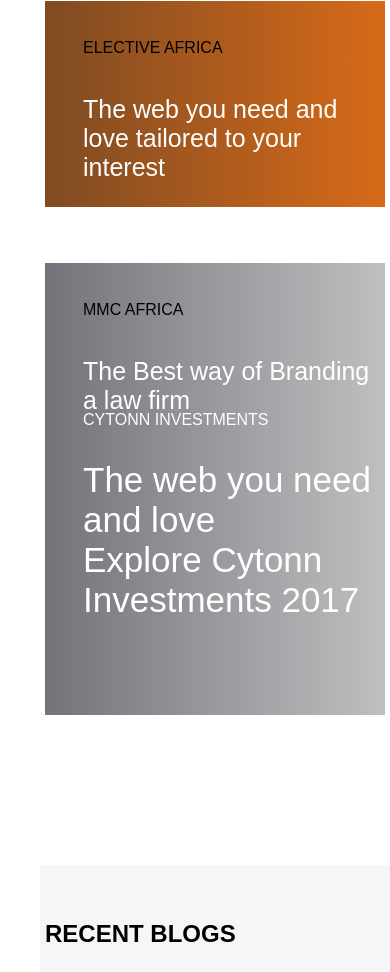
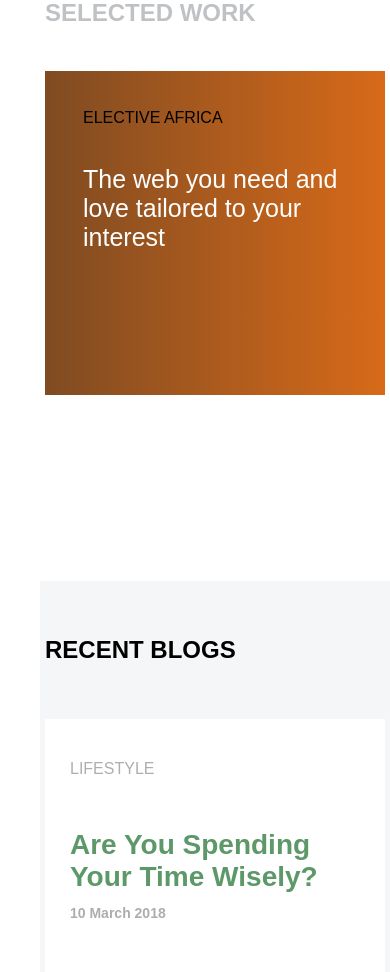
Before and after one commit to mukotso/styling-challenge-2, a PHP site: page / in a window 390 px wide. Shown: the part 5528-6500 px from the top of the page. Run offline with PHP 8.4, Linux system fonts and the light colour scheme.

Commit message:
responsiveness

```diff
--- a/css/style.css
+++ b/css/style.css
@@ -107,7 +107,7 @@
   @media only screen and (min-width: 280px) and (max-width: 780px) {
     #hello {
       width: 100%;
-      margin-top: 80px;
+      margin-top: 150px;
       font-size: 32px;
       margin-left: 11px;
       margin-bottom: 7px; } }
@@ -222,6 +222,9 @@
     height: 342px;
     background: linear-gradient(90deg, #727479, #bfbfc1);
     background-size: cover; }
+    @media only screen and (min-width: 280px) and (max-width: 780px) {
+      #selectedWork #mmc {
+        display: none; } }
   #selectedWork #cytonn {
     display: grid;
     grid-template-columns: 1fr;
@@ -230,7 +233,8 @@
     @media only screen and (min-width: 280px) and (max-width: 780px) {
       #selectedWork #cytonn {
         grid-template-columns: 1fr;
-        margin-top: 30px; } }
+        margin-top: 30px;
+        display: none; } }
     #selectedWork #cytonn .selectedWorkName {
       margin-bottom: 0px;
       color: white;
@@ -262,24 +266,28 @@
         grid-template-columns: 1fr; } }
   #blogWrapper .card {
     background-color: white;
-    padding: 25px; }
+    padding: 25px;
+    padding-bottom: 0px; }
   @media only screen and (min-width: 280px) and (max-width: 780px) {
     #blogWrapper .hide {
       display: none; } }
   #blogWrapper .blogHeader {
     font-size: 16px;
-    margin-bottom: 51px; }
+    margin-bottom: 51px;
+    color: #aeaeb1;
+    font-weight: lighter; }
   #blogWrapper p {
-    font-size: 25px;
-    font-weight: bold; }
+    font-size: 28px;
+    font-weight: bold;
+    color: #2a2e35; }
   #blogWrapper #first {
-    color: green; }
+    color: #5d9868; }
   #blogWrapper .date {
-    font-size: 16px;
-    color: #bfc2c5; }
+    font-size: 14px;
+    color: #adadb0; }
   #blogWrapper .share {
     margin-left: 240px;
-    margin-top: 87px;
+    margin-top: 25%;
     font-size: 16px;
     color: #bfc2c5; }
 
--- a/index.html
+++ b/index.html
@@ -185,8 +185,9 @@
         <div class="card">
             <p class="blogHeader">LIFESTYLE</p>
             <p id="first">Are You Spending Your
-                Time Wisely?</p>
-            <p class="date">10 March 2018</p>
+                Time Wisely?<br>
+                <span class="date">10 March 2018</span></p>
+            <br>
             <p class="share">Share <i class="fa fa-share-alt"></i></p>
         </div>
 
@@ -194,17 +195,19 @@
             <p class="blogHeader">LIFESTYLE</p>
             <p>7 Ways to prevent
                 Burnout While Working
-                Remotely</p>
-            <p class="date">14 March 2018</p>
+                Remotely<br>
+            <span class="date">14 March 2018</span>
+            </p>
             <p class="share">Share <i class="fa fa-share-alt"></i></p>
 
         </div>
 
         <div class="card hide">
             <p class="blogHeader">BRANDING</p>
-            <p>Big business Analysis </p>
-            <p class="date">14 January 2018</p>
-            <br>
+            <p>Big business Analysis
+                <span class="date">14 January 2018</span>
+            </p>
+            <br> <br>
             <p class="share">Share <i class="fa fa-share-alt"></i></p>
         </div>
     </div>
--- a/scss/style.scss
+++ b/scss/style.scss
@@ -181,7 +181,7 @@
     align-self: center;
     @media only screen and (min-width: 280px) and (max-width: 780px) {
       width: 100%;
-      margin-top: 80px;
+      margin-top: 150px;
       font-size: 32px;
       margin-left: 11px;
       margin-bottom: 7px;
@@ -342,6 +342,10 @@
       //background: linear-gradient(rgba(0, 0, 0, 0.1), rgba(0, 0, 0, 0.4)), url(../images/mmc.jpeg);
       background:linear-gradient(90deg,rgb(114,116,121), rgb(191,191,193));
       background-size: cover;
+      @media only screen and (min-width: 280px) and (max-width: 780px) {
+
+        display:none;
+      }
     }
 
     #cytonn {
@@ -353,6 +357,7 @@
       @media only screen and (min-width: 280px) and (max-width: 780px) {
         grid-template-columns:1fr;
         margin-top: 30px;
+        display:none;
       }
       .selectedWorkName {
         margin-bottom: 0px;
@@ -399,6 +404,7 @@
     .card {
       background-color: $default-color;
       padding: 25px;
+      padding-bottom: 0px;
     }
 
     .hide {
@@ -410,25 +416,28 @@
     .blogHeader {
       font-size: 16px;
       margin-bottom: 51px;
+      color:rgb(174,174,177);
+      font-weight: lighter;
     }
 
     p {
-      font-size: 25px;
+      font-size: 28px;
       font-weight: bold;
+      color:rgb(42,46,53);
     }
 
     #first {
-      color: green;
+      color: rgb(93,152,104);
     }
 
     .date {
-      font-size: 16px;
-      color: $paragraph-color;
+      font-size: 14px;
+      color: rgb(173,173,176);
     }
 
     .share {
       margin-left: 240px;
-      margin-top: 87px;
+      margin-top: 25%;
       font-size: 16px;
       color: $paragraph-color;
     }
@@ -447,7 +456,6 @@
       font-weight: bolder;
       font-size: 35px;
     }
-
     i {
       color: gainsboro;
       opacity: 0.2;
@@ -459,7 +467,6 @@
       font-size: 18px;
       color: $paragraph-color;
     }
-
     #customerMessage {
       padding-top: pad(85px);
       background: rgb(92, 150, 103);
```
